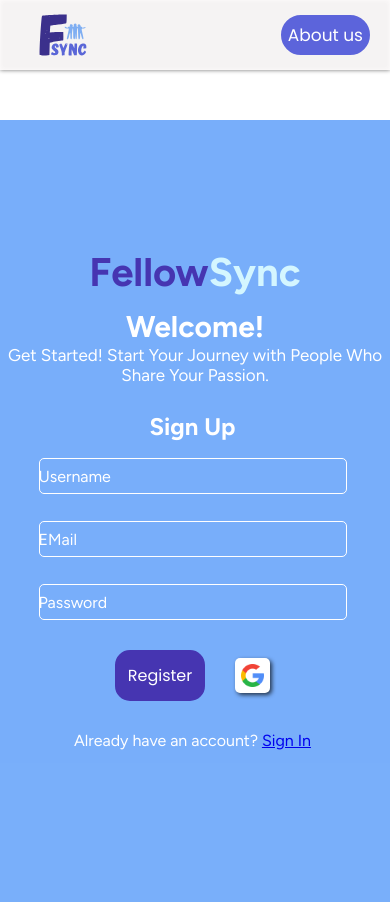
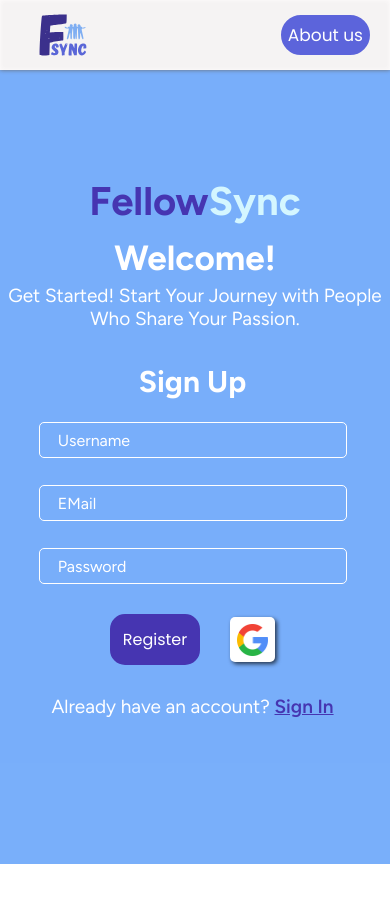
Before and after one commit to AnanthuNarashimman/FSync, a React (Vite) app in the folder fellow-sync/: page /logpage in a window 390 px wide. Shown: the top 902 px of the page. After the commit the page ends 864 px from the top, so only its background shows below. Built offline with nearby package versions, Linux system fonts and the light colour scheme.

Commit message:
logpage style change

```diff
--- a/fellow-sync/src/styles/pagestyles/logpage.css
+++ b/fellow-sync/src/styles/pagestyles/logpage.css
@@ -130,12 +130,12 @@ body {
 }
 
 .logarea .formarea .desarea h3 {
-    font-size: 30px;
+    font-size: 35px;
     margin-top: -5px;
 }
 
 .logarea .formarea .desarea p {
-    font-size: 17px;
+    font-size: 19px;
 }
 
 .formarea .formbox {
@@ -163,6 +163,16 @@ body {
 
 .formarea .formbox .form h2 {
     text-align: center;
+    font-size: 30px;
+}
+
+.formarea .formbox p {
+    font-size: 19px;
+}
+
+.formarea .formbox a {
+    color: #4635B1;
+    font-weight: 600;
 }
 
 .formarea .formbox form {
@@ -187,7 +197,7 @@ body {
 .formarea .formbox .inputarea label {
     display: block;
     position: absolute;
-    left: 20%;
+    left: 22%;
     top: 50%;
     font-size: 16px;
     transform: translateY(-50%);
@@ -234,8 +244,8 @@ body {
 }
 
 .formarea .formbox .buttonarea .continueggl {
-    height: 35px;
-    width: 35px;
+    height: 45px;
+    width: 45px;
     background: white;
     display: flex;
     justify-content: center;
@@ -260,7 +270,7 @@ body {
 @media (max-width:768px) {
 
     body {
-        margin: 50px 0 0 0 ;
+        margin: 70px 0 0 0 !important;
         overflow: auto;
     }
 
@@ -310,7 +320,7 @@ body {
     }
 
     .formarea .formbox .inputarea label {
-        left: 10%;
+        left: 15%;
     }
 
     .logarea .formarea .desarea h3 {
```
